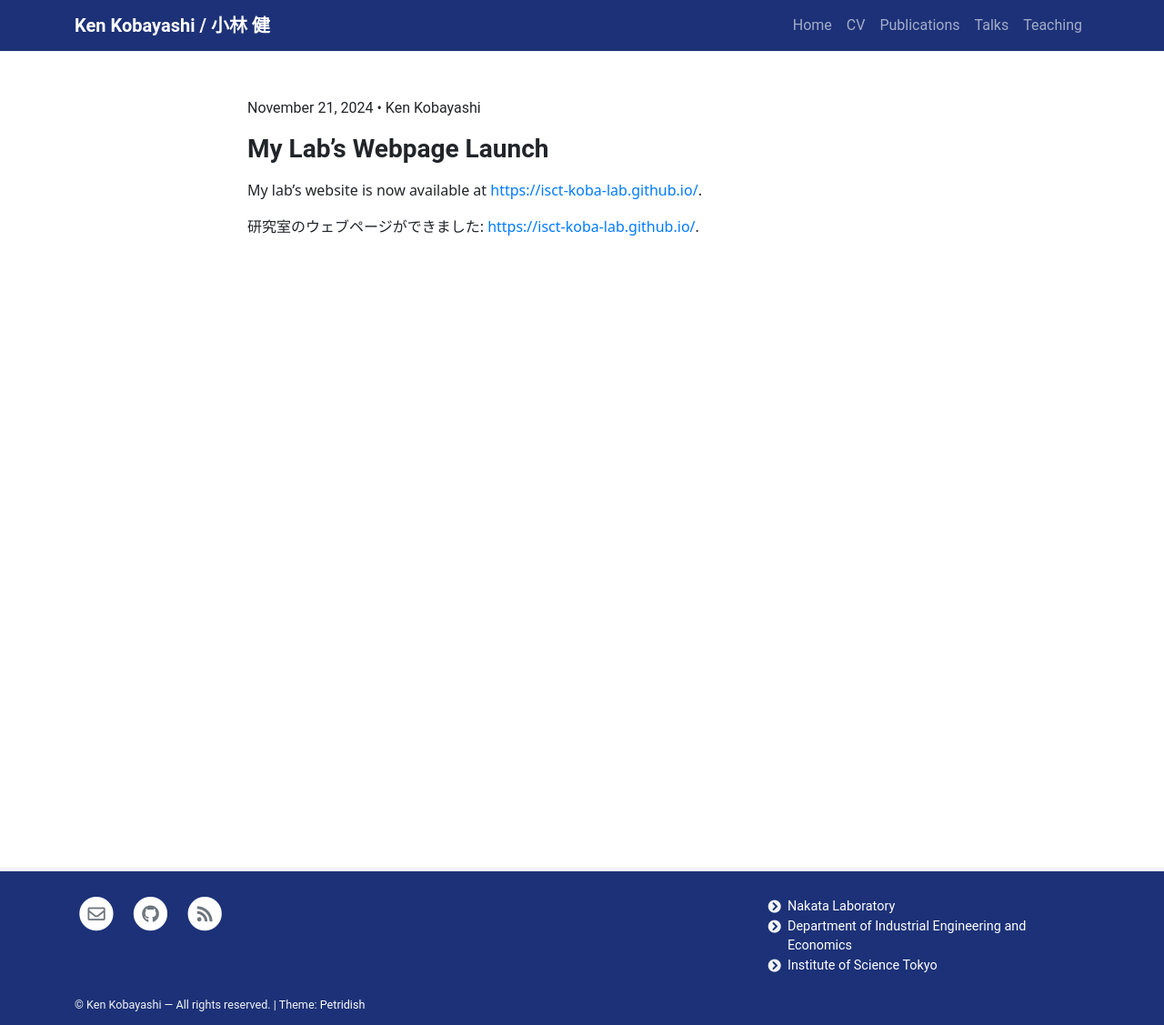
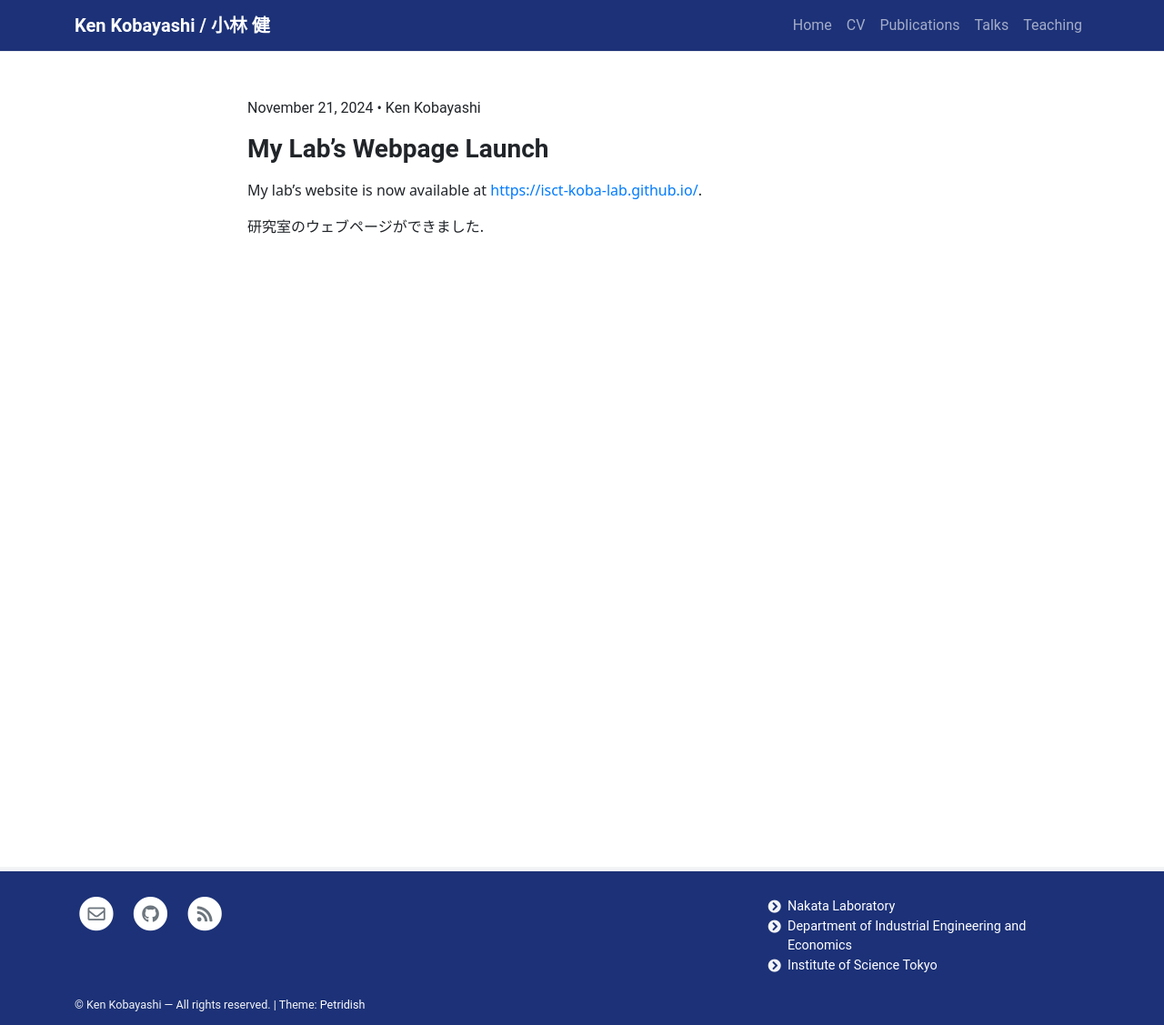
Before and after one commit to KenKoba2119/KenKoba2119.github.io, a Jekyll site: the page built from _posts/2024-11-21-webpage_launch.md, in a window 1280 px wide. Shown: the whole page at 91% size. Built offline with Jekyll 4.4.1, drawn with Linux system fonts in a browser that asks for light colours; some of the changed lines change nothing that is shown.

Commit message:
Update 2024-11-21-webpage_launch.md

```diff
--- a/_posts/2024-11-21-webpage_launch.md
+++ b/_posts/2024-11-21-webpage_launch.md
@@ -7,4 +7,4 @@ author: Ken Kobayashi
 
 My lab's website is now available at [https://isct-koba-lab.github.io/](https://isct-koba-lab.github.io/).
 
-研究室のウェブページができました: [https://isct-koba-lab.github.io/](https://isct-koba-lab.github.io/).
+研究室のウェブページができました.
```
